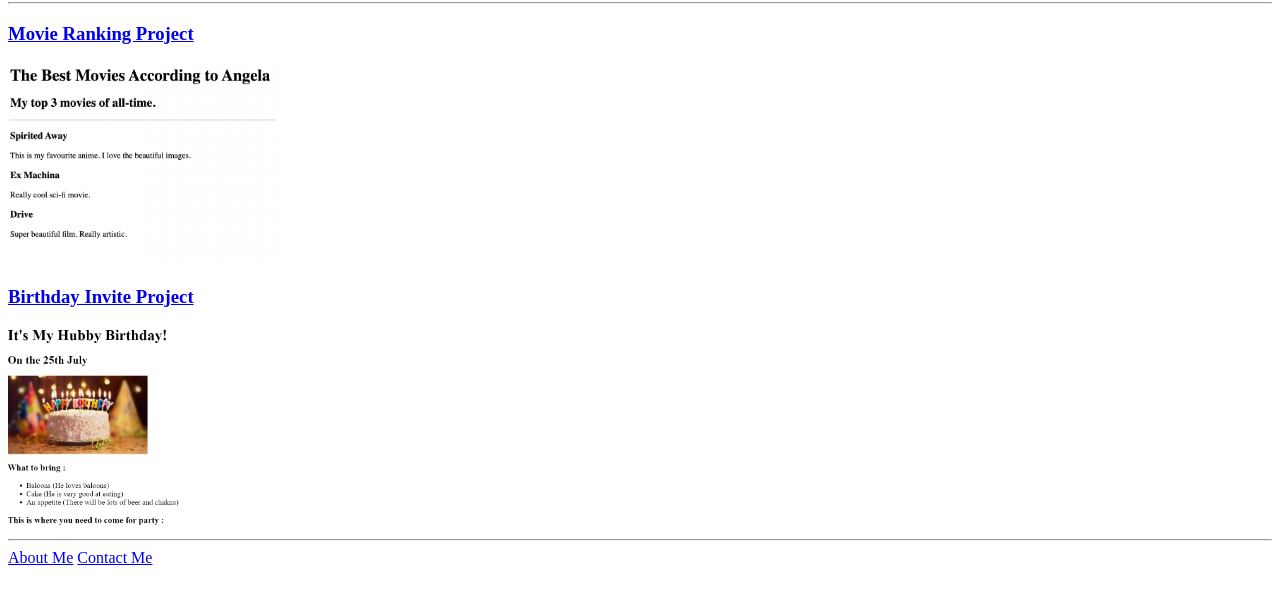
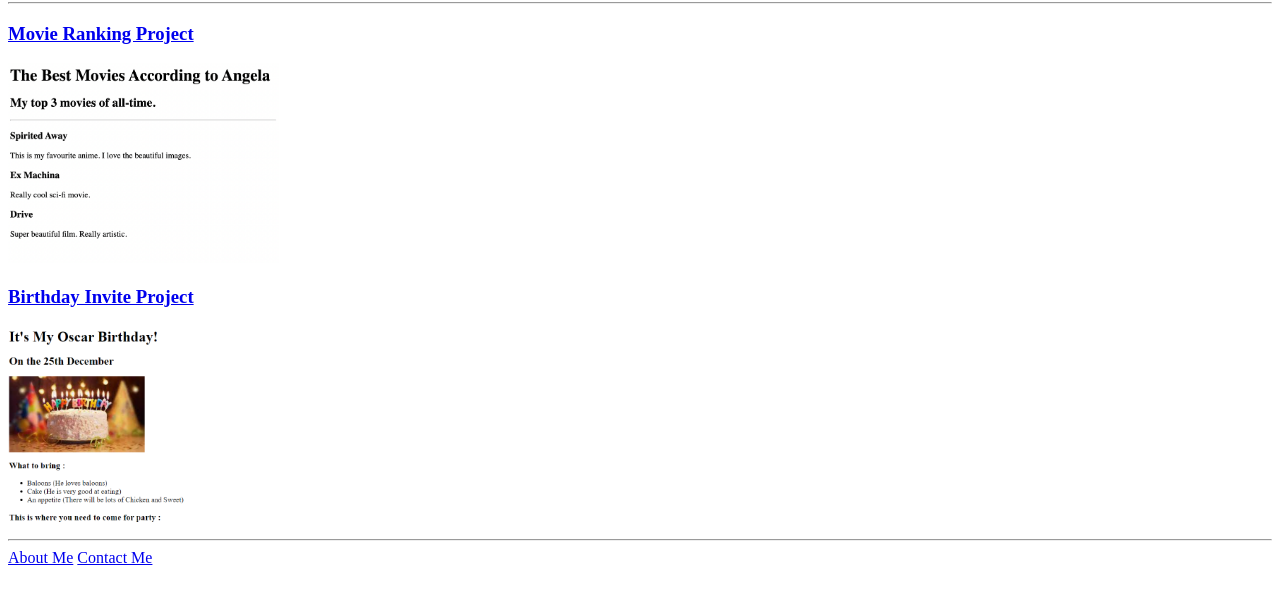
Before and after one commit to NishuR/htmlportfolio, a plain HTML site: page index.html in a window 1280 px wide. Shown: the part 78-682 px from the top of the page. Drawn offline with Linux system fonts and the light colour scheme.

Commit message:
index.html

```diff
--- a/index.html
+++ b/index.html
@@ -15,7 +15,7 @@
     <h3><a href="./public/birthday-invite.html">Birthday Invite Project</a></h3>
 
 
-    <img src="./assets/images/MyBirthday.png" alt="Birthday_Invite" height="200">
+    <img src="./assets/images/Oscar's.png" alt="Birthday_Invite" height="200">
 
 <hr/>
 
```
